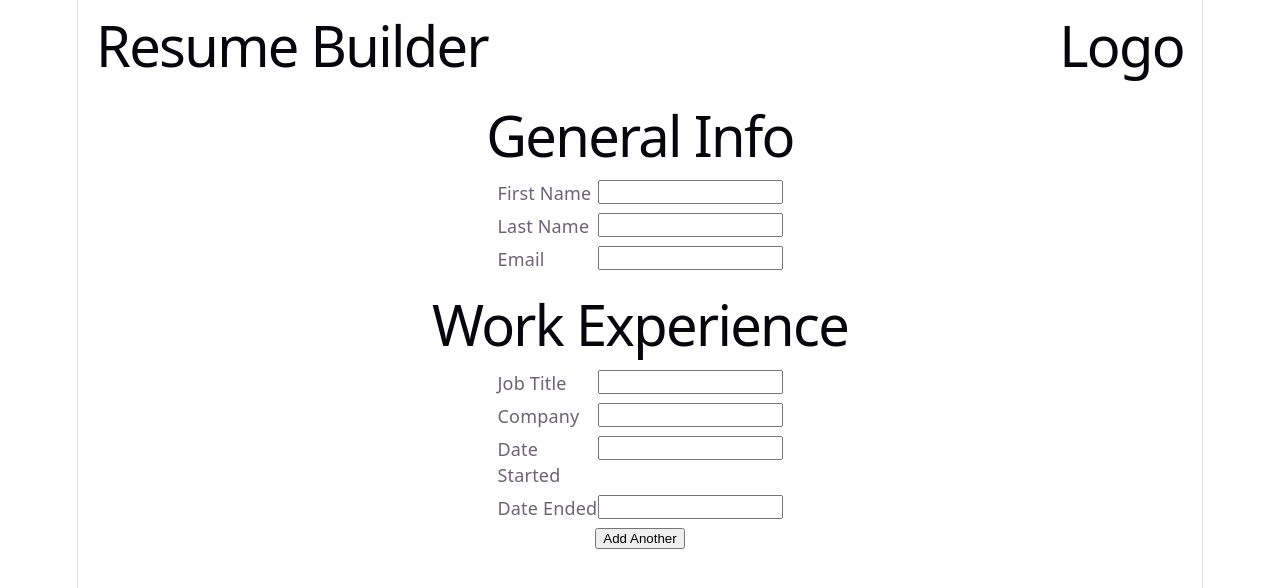
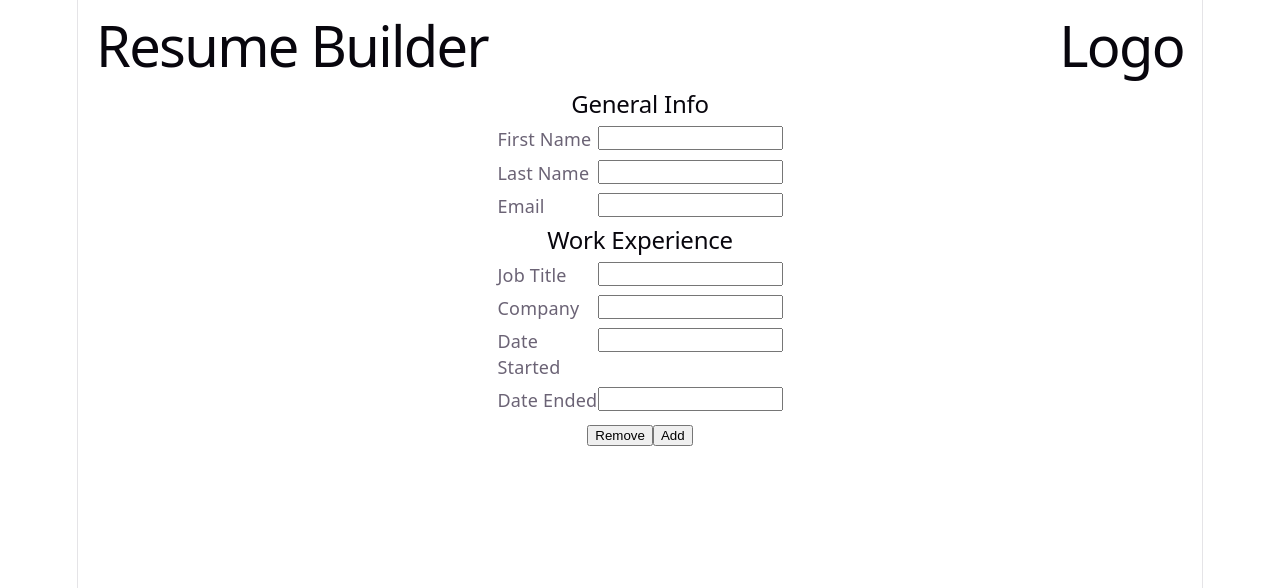
Before and after one commit to sam8457/CV-Application-Odin, a React (Vite) app: page / in a window 1280 px wide. Shown: the top 588 px of the page. Built offline with nearby package versions, Linux system fonts and the light colour scheme.

Commit message:
Add job removal/add functionality

```diff
--- a/src/App.jsx
+++ b/src/App.jsx
@@ -5,12 +5,23 @@ import Job from './components/Job.jsx'
 
 function App() {
 
-  // Todo: build job list from jobList variable
   const [jobsList, jobsUpdater] = useState(
-    [<Job/>]
+    [0]
   );
 
-  // Todo: add job add/remove functionality
+  function addJob() {
+    const id = crypto.randomUUID();
+    jobsUpdater([...jobsList, id]);
+    console.log("add job");
+  }
+
+  // Todo: add remove button on per-job basis
+  function removeJob(removedJob) {
+    const newJobs = jobsList.slice(0,jobsList.length - 1);
+    jobsUpdater(newJobs);
+    console.log("removeJob")
+  }
+
   return (
     <>
       <div id="header">
@@ -18,15 +29,17 @@ function App() {
         <h1>Logo</h1>
       </div>
       <div id="main">
-        <h1>General Info</h1>
+        <h2>General Info</h2>
         <Textbox label='First Name' />
         <Textbox label='Last Name' />
         <Textbox label='Email' />
-        <h1>Work Experience</h1>
-        <Job />
-        <button className="jobButton">Add Another</button>
+        <h2>Work Experience</h2>
+        {jobsList.map(job => <Job key={job}/>)}
+        <div id="jobButtons">
+          <button onClick={removeJob}>Remove</button>
+          <button onClick={addJob}>Add</button>
+        </div>
       </div>
-
     </>
   )
 }
```
